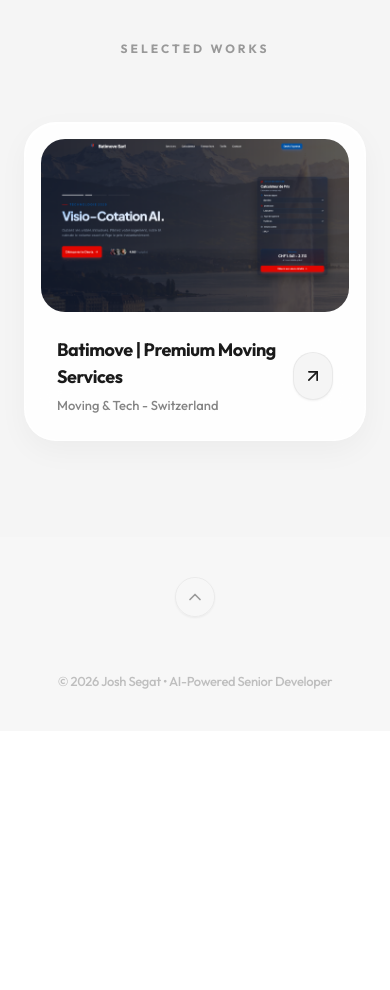
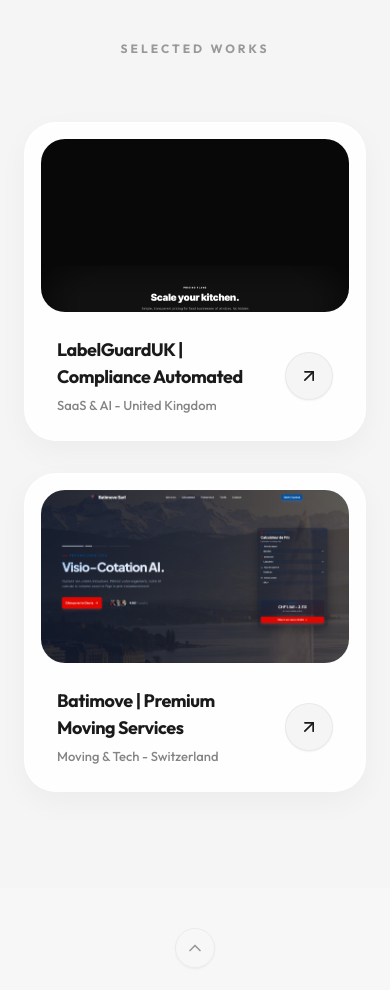
Before and after one commit to joshsegatt/my-profile, a React (Vite) app: page / in a window 390 px wide. Shown: the part 900-1890 px from the top of the page. Before the commit the page ends 1631 px from the top, so only its background shows below. Built offline with nearby package versions, Linux system fonts and the light colour scheme.

Commit message:
feat: add LabelGuardUK to portfolio and fix contact mobile layout

```diff
--- a/components/Contact.tsx
+++ b/components/Contact.tsx
@@ -38,7 +38,7 @@ const Contact: React.FC = () => {
     };
 
     return (
-        <section id="contact" className="bg-brand-hero h-screen flex flex-col pt-28 pb-8 px-6 lg:px-12 overflow-hidden relative">
+        <section id="contact" className="bg-brand-hero min-h-screen flex flex-col pt-28 pb-12 px-6 lg:px-12 relative">
             <div className="max-w-5xl mx-auto w-full flex-1 flex flex-col justify-start lg:pt-10 relative z-10">
                 {/* Header Section - High Density */}
                 <div className="mb-6 lg:mb-8 text-center">
@@ -53,11 +53,11 @@ const Contact: React.FC = () => {
                 </div>
 
                 {/* Contact Content Grid - Ultra Compact */}
-                <div className="grid grid-cols-1 lg:grid-cols-12 gap-5 lg:gap-6 items-stretch max-h-[500px]">
+                <div className="grid grid-cols-1 lg:grid-cols-12 gap-8 lg:gap-6 items-stretch">
 
                     {/* Contact Info (4 Columns) - Micro Scale */}
                     <div className="lg:col-span-4 flex flex-col justify-between h-full">
-                        <div className="space-y-4">
+                        <div className="space-y-6 lg:space-y-4">
                             {/* Email Card */}
                             <motion.div
                                 whileHover={{ scale: 1.02, y: -4 }}
--- a/components/Projects.tsx
+++ b/components/Projects.tsx
@@ -7,14 +7,22 @@ interface Project {
   title: string;
   subtitle: string;
   image: string;
+  link: string;
 }
 
 const Projects: React.FC = () => {
   const projects: Project[] = [
     {
+      title: "LabelGuardUK | Compliance Automated",
+      subtitle: "SaaS & AI - United Kingdom",
+      image: "/projects/labelguard-screenshot.png",
+      link: "https://www.labelguarduk.co.uk",
+    },
+    {
       title: "Batimove | Premium Moving Services",
       subtitle: "Moving & Tech - Switzerland",
       image: "/projects/batimove-screenshot.png",
+      link: "https://www.batimove.ch",
     },
   ];
 
@@ -28,16 +36,16 @@ const Projects: React.FC = () => {
           Selected Works
         </h2>
 
-        <div className="flex justify-center">
+        <div className="grid grid-cols-1 md:grid-cols-2 gap-8 lg:gap-12">
           {projects.map((project, idx) => (
             <motion.a
               whileHover={{ scale: 1.02, y: -10 }}
               transition={{ type: "spring", stiffness: 400, damping: 25 }}
               key={idx}
-              href="https://www.batimove.ch"
+              href={project.link}
               target="_blank"
               rel="noopener noreferrer"
-              className="group relative bg-white/90 backdrop-blur-xl border border-white/80 rounded-[32px] p-4 lg:p-5 shadow-[inset_0_1px_1px_rgba(255,255,255,1),_0_10px_30px_rgba(0,0,0,0.04)] hover:shadow-[inset_0_1px_1px_rgba(255,255,255,1),_0_40px_80px_rgba(0,0,0,0.08)] cursor-pointer w-full max-w-[800px] block"
+              className="group relative bg-white/90 backdrop-blur-xl border border-white/80 rounded-[32px] p-4 lg:p-5 shadow-[inset_0_1px_1px_rgba(255,255,255,1),_0_10px_30px_rgba(0,0,0,0.04)] hover:shadow-[inset_0_1px_1px_rgba(255,255,255,1),_0_40px_80px_rgba(0,0,0,0.08)] cursor-pointer w-full block"
             >
               <div className="relative aspect-video w-full bg-black/5 rounded-[24px] overflow-hidden mb-6">
                 <img
@@ -58,7 +66,7 @@ const Projects: React.FC = () => {
                     {project.subtitle}
                   </p>
                 </div>
-                <div className="w-12 h-12 rounded-full border border-black/5 bg-brand-hero flex items-center justify-center transform group-hover:bg-brand-black group-hover:text-white group-hover:rotate-45 transition-all duration-500 shadow-sm">
+                <div className="w-12 h-12 rounded-full border border-black/5 bg-brand-hero flex items-center justify-center transform group-hover:bg-brand-black group-hover:text-white group-hover:rotate-45 transition-all duration-500 shadow-sm flex-shrink-0 ml-4">
                   <ArrowUpRight size={20} className="text-brand-black group-hover:text-white transition-colors" />
                 </div>
               </div>
```
Also changed, not shown: public/projects/labelguard-screenshot.png (added).
